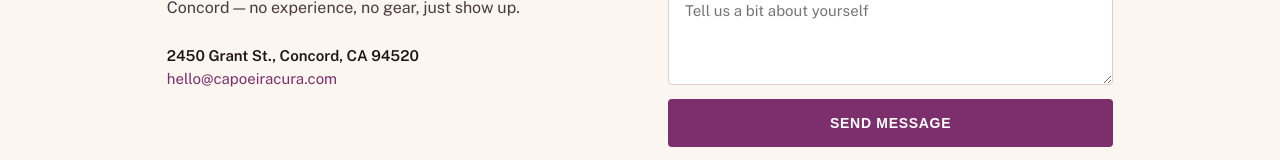
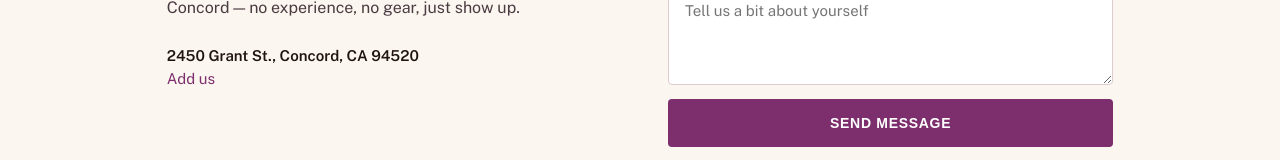
Before and after one commit to jrfabito/capoeira-cura, a React (Vite) app: page / in a window 1280 px wide. Shown: the part 6920-7080 px from the top of the page. Built offline with nearby package versions, Linux system fonts and the light colour scheme.

Commit message:
feat: replace email link with Facebook profile link in contact section

```diff
--- a/src/components/Contact.tsx
+++ b/src/components/Contact.tsx
@@ -87,7 +87,7 @@ export default function Contact() {
         </p>
         <div style={{ display: 'flex', flexDirection: 'column', gap: '6px', marginTop: '8px' }}>
           <span style={{ fontSize: '15px', color: 'var(--color-ink)', fontWeight: 600 }}>2450 Grant St., Concord, CA 94520</span>
-          <a href="mailto:hello@capoeiracura.com" style={{ fontSize: '15px' }}>hello@capoeiracura.com</a>
+          <a href="https://www.facebook.com/profile.php?id=100090832085640" target="_blank" rel="noopener noreferrer" style={{ fontSize: '15px' }}>Add us</a>
         </div>
       </motion.div>
       <motion.form variants={itemVariants} onSubmit={handleSubmit} style={{ flex: '1 1 380px', minWidth: '280px', display: 'flex', flexDirection: 'column', gap: '14px' }}>
```
